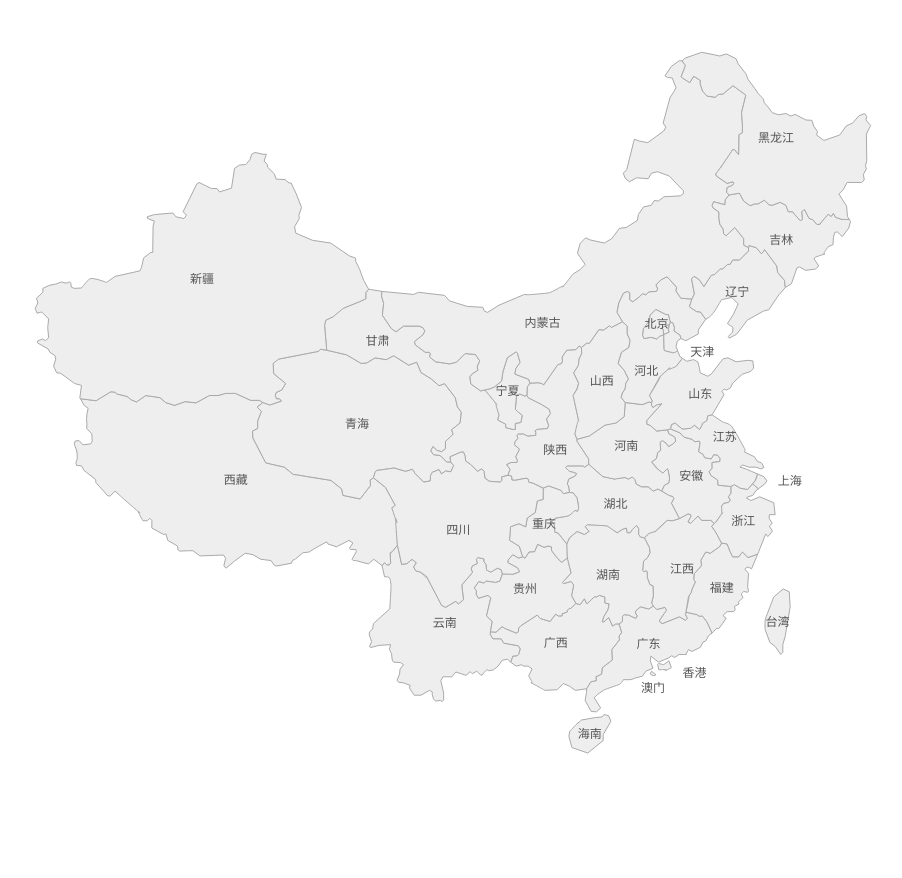
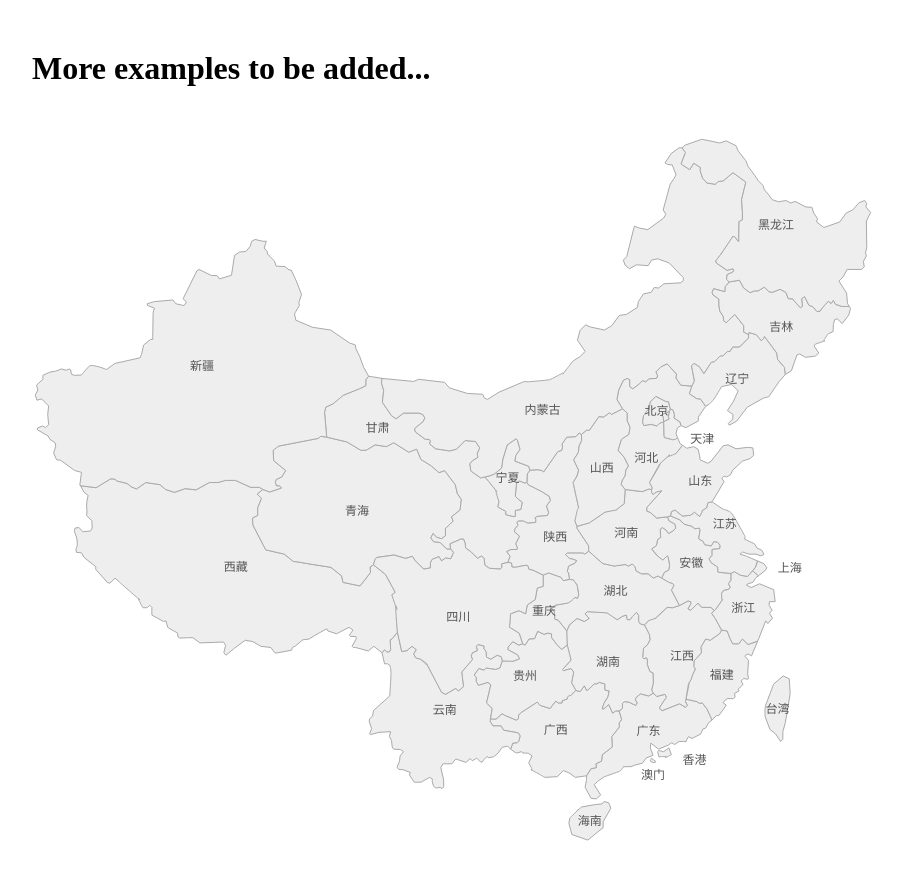
Before and after one commit to lukeupup/mapCanvas, a website: page demo.html in a window 1280 px wide. Shown: the whole page, without its empty margins (26-928 px from the left). Before the commit the page ends 850 px from the top, so only its background shows below. Drawn offline with Linux system fonts and the light colour scheme.

Commit message:
documentation

```diff
--- a/demo.html
+++ b/demo.html
@@ -4,16 +4,16 @@
   <title></title>
 </head>
 <body>
-  <div class="test" style="margin:50px"></div>
+  <h1 style="margin:50px">More examples to be added...</h1>
+  <div class="map" style="margin:50px"></div>
   <script type="text/javascript" src="libs/jquery/jquery.js"></script>
   <script type="text/javascript" src="libs/raphael.js"></script>
   <script type="text/javascript" src="src/jquery.mapCanvas.js"></script>
   <script type="text/javascript">
   $.getJSON('src/chinamap.json', function(data){
-    $('.test').mapCanvas(data, {
+    $('.map').mapCanvas(data, {
       zoom: 1.5,
       fontFamily: '"Microsoft YaHei"',
-      bubble: null,
     });
   });
   </script>
```
Also changed, not shown: README.md.
